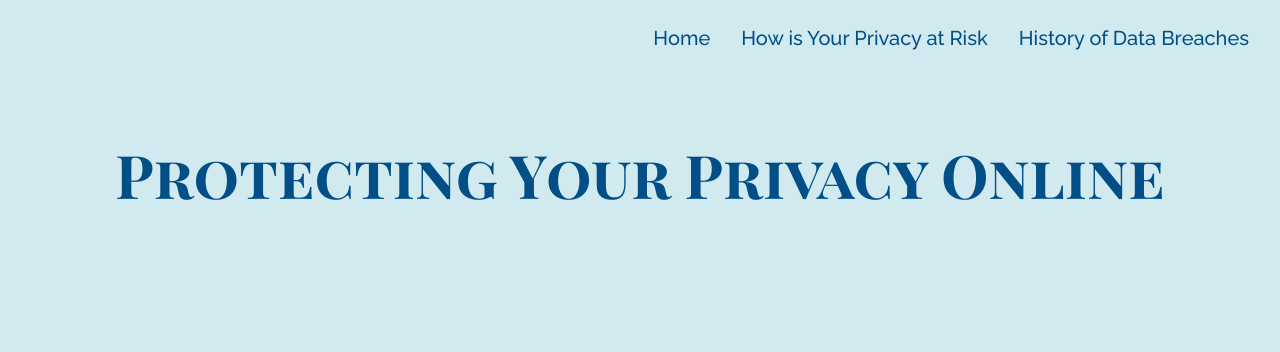
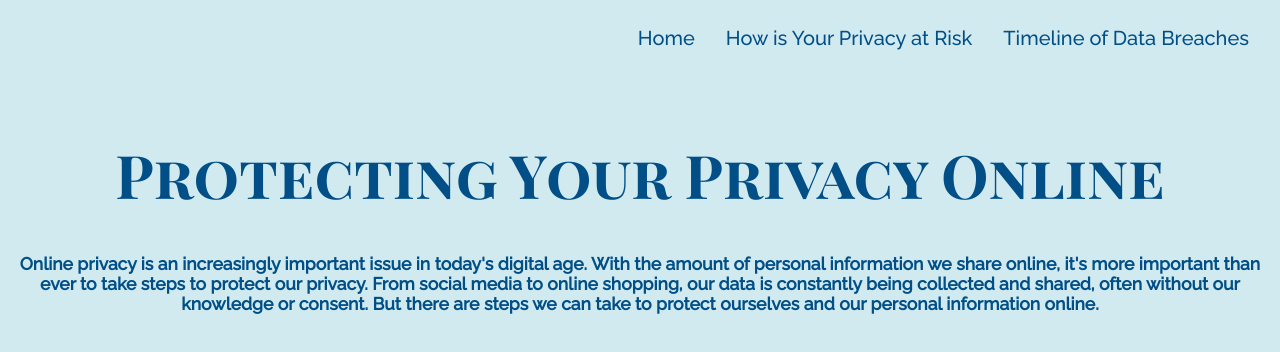
Before and after one commit to adiva-s/final-project, a plain HTML site: page protect.html in a window 1280 px wide. Drawn offline with Linux system fonts and the light colour scheme.

Commit message:
started editing protect.html, edited history.html

```diff
--- a/history-styles.css
+++ b/history-styles.css
@@ -97,7 +97,7 @@ a:hover{
     height: 25px;
     right: -17px;
     background-color: white;
-    border: 4px solid #FF9F55;
+    border: 4px solid #014f86;
     top: 15px;
     border-radius: 50%;
     z-index: 1;
--- a/protect.html
+++ b/protect.html
@@ -2,16 +2,18 @@
 <html lang="en">
 <head>
     <link href="https://fonts.googleapis.com/css2?family=Montserrat&family=Playfair+Display+SC:wght@700&family=Raleway:wght@500&display=swap" rel="stylesheet">    <link rel="stylesheet" href="styles.css">
+    <link rel="stylesheet" href="styles.css" >
     <meta charset="UTF-8">
     <meta http-equiv="X-UA-Compatible" content="IE=edge">
     <meta name="viewport" content="width=device-width, initial-scale=1.0">
     <title>Protecting Your Privacy Online</title>
 </head>
 <body>
+<div class="fade-in">
     <header>
         <nav>
             <ul class="nav-links">
-                <li><a href="history.html">History of Data Breaches</a></li>
+                <li><a href="history.html">Timeline of Data Breaches</a></li>
                 <li><a href="intro.html">How is Your Privacy at Risk</a></li>
                 <li><a href="index.html">Home</a></li>
             </ul>
@@ -19,9 +21,17 @@
     </header>
     <br><br>
     <h1 id="regular-h1">Protecting Your Privacy Online</h1>
+    <div class="intro-privacy">
+        <h3>
+            Online privacy is an increasingly important issue in today's digital age. With the amount
+            of personal information we share online, it's more important than ever to take steps to
+            protect our privacy. From social media to online shopping, our data is constantly being
+            collected and shared, often without our knowledge or consent. But there are steps we can
+            take to protect ourselves and our personal information online.
+        </h3>
+    </div>
 
-
-
+</div>
 </body>
 </html>
 
--- a/styles.css
+++ b/styles.css
@@ -115,3 +115,12 @@ a:hover{
 .hover-effect:hover {
     transform: scale(1.2);
 }
+
+
+.intro-privacy{
+    text-align: center;
+    width: 1250px;
+    margin: auto;
+    font-size: 15px;
+    font-family: 'Raleway', sans-serif;
+}
```
Also changed, not shown: history.html (+1 -1 lines), index.html (+1 -1 lines), intro.html (+1 -1 lines).
